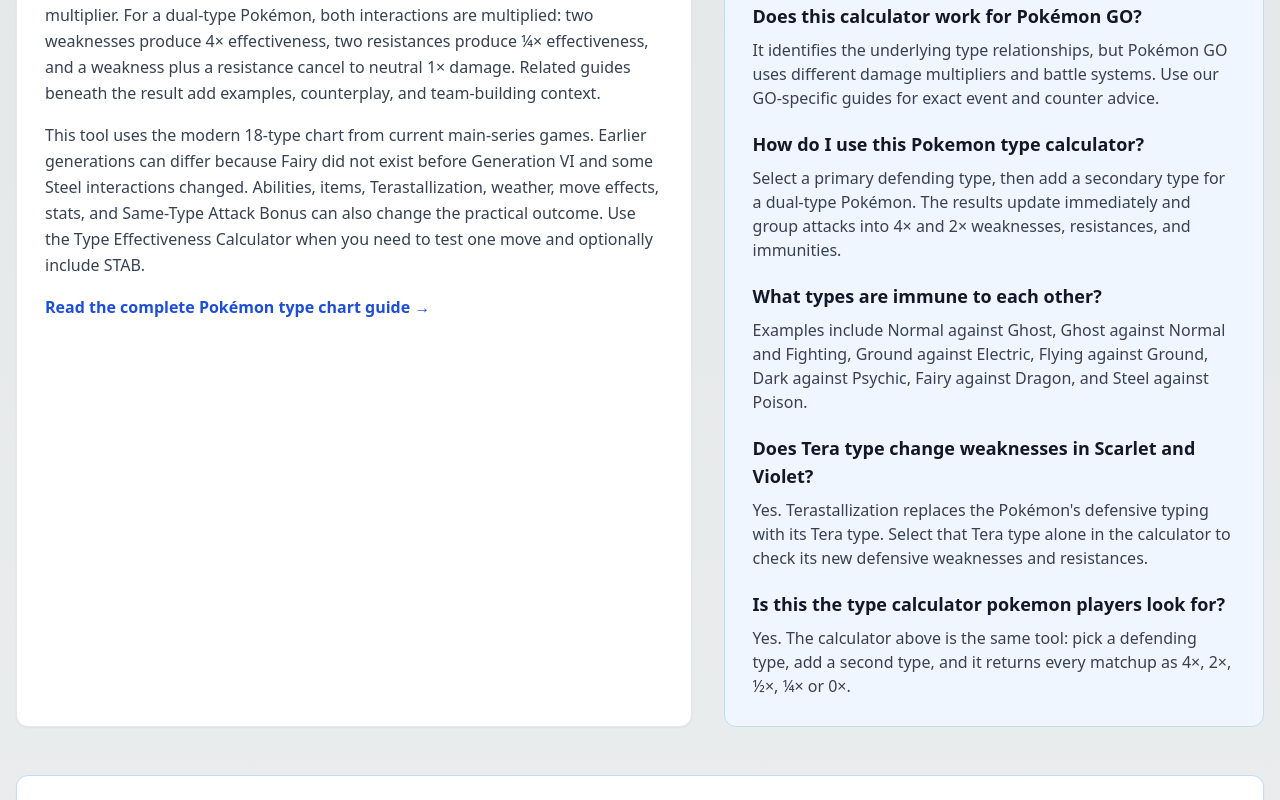
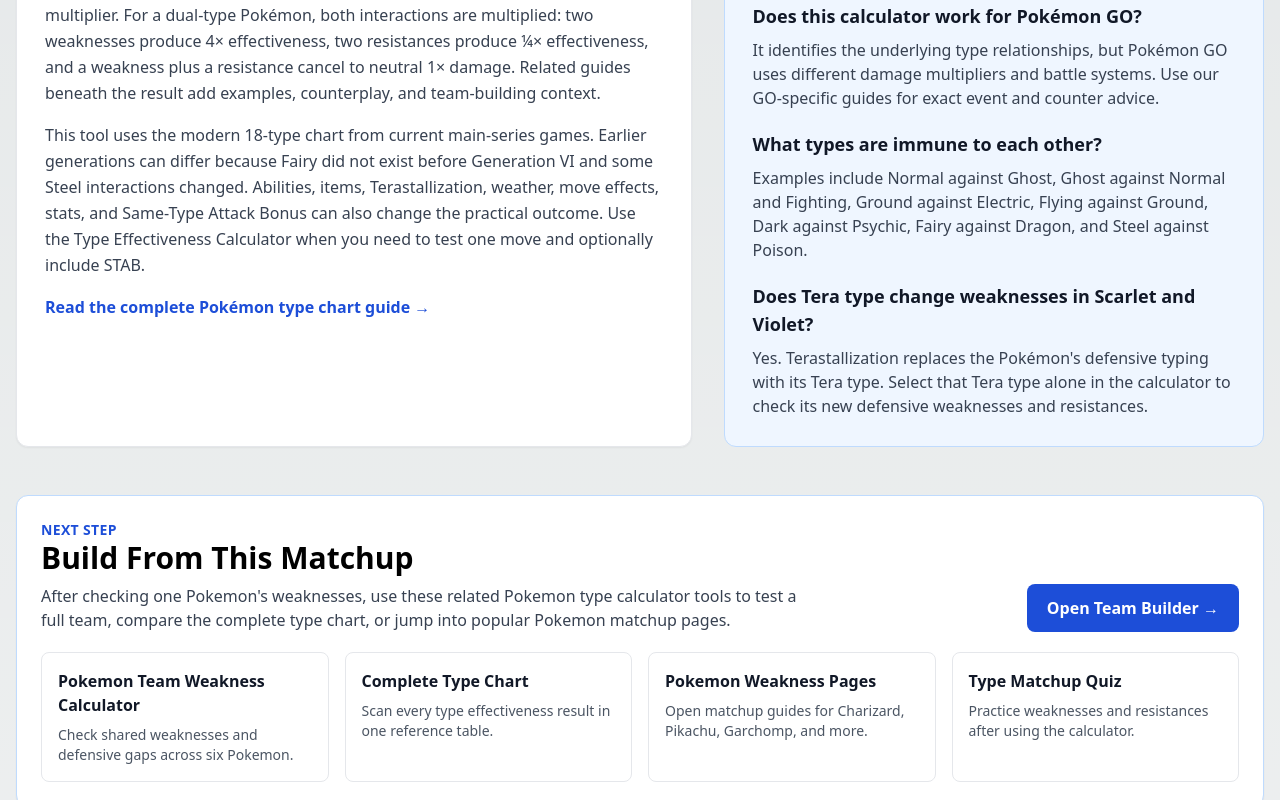
Before and after one commit to lincyang720/type-chart-calculator, a Next.js app: page / in a window 1280 px wide. Shown: the part 2920-3720 px from the top of the page. Built offline with nearby package versions, Linux system fonts and the light colour scheme.

Commit message:
Remove repetitive homepage FAQ content

```diff
--- a/app/page.tsx
+++ b/app/page.tsx
@@ -73,14 +73,6 @@
     },
     {
       '@type': 'Question',
-      name: 'How do I use this Pokemon type calculator?',
-      acceptedAnswer: {
-        '@type': 'Answer',
-        text: 'Select a primary defending type, then add a secondary type for a dual-type Pokémon. The results update immediately and group attacks into 4x and 2x weaknesses, resistances, and immunities.',
-      },
-    },
-    {
-      '@type': 'Question',
       name: 'What types are immune to each other?',
       acceptedAnswer: {
         '@type': 'Answer',
@@ -93,14 +85,6 @@
       acceptedAnswer: {
         '@type': 'Answer',
         text: "Yes. Terastallization replaces the Pokémon's defensive typing with its Tera type. Select that Tera type alone in the calculator to check its new defensive weaknesses and resistances.",
-      },
-    },
-    {
-      '@type': 'Question',
-      name: 'Is this the type calculator pokemon players look for?',
-      acceptedAnswer: {
-        '@type': 'Answer',
-        text: 'Yes. The calculator above is the same tool: pick a defending type, add a second type, and it returns every matchup as 4×, 2×, ½×, ¼× or 0×.',
       },
     },
   ],
@@ -178,20 +162,12 @@
                 <p>It identifies the underlying type relationships, but Pokémon GO uses different damage multipliers and battle systems. Use our GO-specific guides for exact event and counter advice.</p>
               </div>
               <div>
-                <h3 className="text-lg font-semibold text-gray-900 mb-2">How do I use this Pokemon type calculator?</h3>
-                <p>Select a primary defending type, then add a secondary type for a dual-type Pokémon. The results update immediately and group attacks into 4× and 2× weaknesses, resistances, and immunities.</p>
-              </div>
-              <div>
                 <h3 className="text-lg font-semibold text-gray-900 mb-2">What types are immune to each other?</h3>
                 <p>Examples include Normal against Ghost, Ghost against Normal and Fighting, Ground against Electric, Flying against Ground, Dark against Psychic, Fairy against Dragon, and Steel against Poison.</p>
               </div>
               <div>
                 <h3 className="text-lg font-semibold text-gray-900 mb-2">Does Tera type change weaknesses in Scarlet and Violet?</h3>
                 <p>Yes. Terastallization replaces the Pokémon&apos;s defensive typing with its Tera type. Select that Tera type alone in the calculator to check its new defensive weaknesses and resistances.</p>
-              </div>
-              <div>
-                <h3 className="text-lg font-semibold text-gray-900 mb-2">Is this the type calculator pokemon players look for?</h3>
-                <p>Yes. The calculator above is the same tool: pick a defending type, add a second type, and it returns every matchup as 4×, 2×, ½×, ¼× or 0×.</p>
               </div>
             </div>
           </section>
@@ -497,44 +473,6 @@
           </div>
         </section>
 
-        {/* FAQ Content Section */}
-        <section className="mb-12 prose max-w-none">
-          <h2 className="text-3xl font-bold mb-6">Pokemon Type Matchup Calculator FAQ</h2>
-          <div className="bg-white rounded-lg shadow-lg p-6 text-gray-700 space-y-5">
-            <div>
-              <h3 className="text-xl font-semibold mb-2">What is a Pokemon type matchup calculator?</h3>
-              <p>
-                A Pokemon type matchup calculator checks how attacking types interact with one or two defending types. It shows
-                whether a matchup is super effective, resisted, immune, or neutral so you can choose better moves and
-                avoid bad switch-ins.
-              </p>
-            </div>
-            <div>
-              <h3 className="text-xl font-semibold mb-2">How is a type chart calculator different from a type chart?</h3>
-              <p>
-                A type chart is a complete reference table for all matchups. This type chart calculator turns that chart
-                into an interactive tool, so you can select a type combination and immediately see the exact weaknesses,
-                resistances, immunities, and damage multipliers.
-              </p>
-            </div>
-            <div>
-              <h3 className="text-xl font-semibold mb-2">Why do dual-type Pokemon have 4x weaknesses?</h3>
-              <p>
-                Dual-type matchups multiply both defensive results together. If an attacking type is super effective
-                against both defending types, the result is 2x times 2x, or 4x damage. The same rule can also create
-                quarter-damage resistances when both types resist the same attack.
-              </p>
-            </div>
-            <div>
-              <h3 className="text-xl font-semibold mb-2">When should I use a type effectiveness calculator?</h3>
-              <p>
-                Use a type effectiveness calculator when building a team, preparing for raids, checking counters, or
-                learning a new Pokemon&apos;s weaknesses. It is most useful before battles because it quickly reveals which
-                types threaten your Pokemon and which matchups you can safely resist.
-              </p>
-            </div>
-          </div>
-        </section>
       </div>
     </>
   );
```
